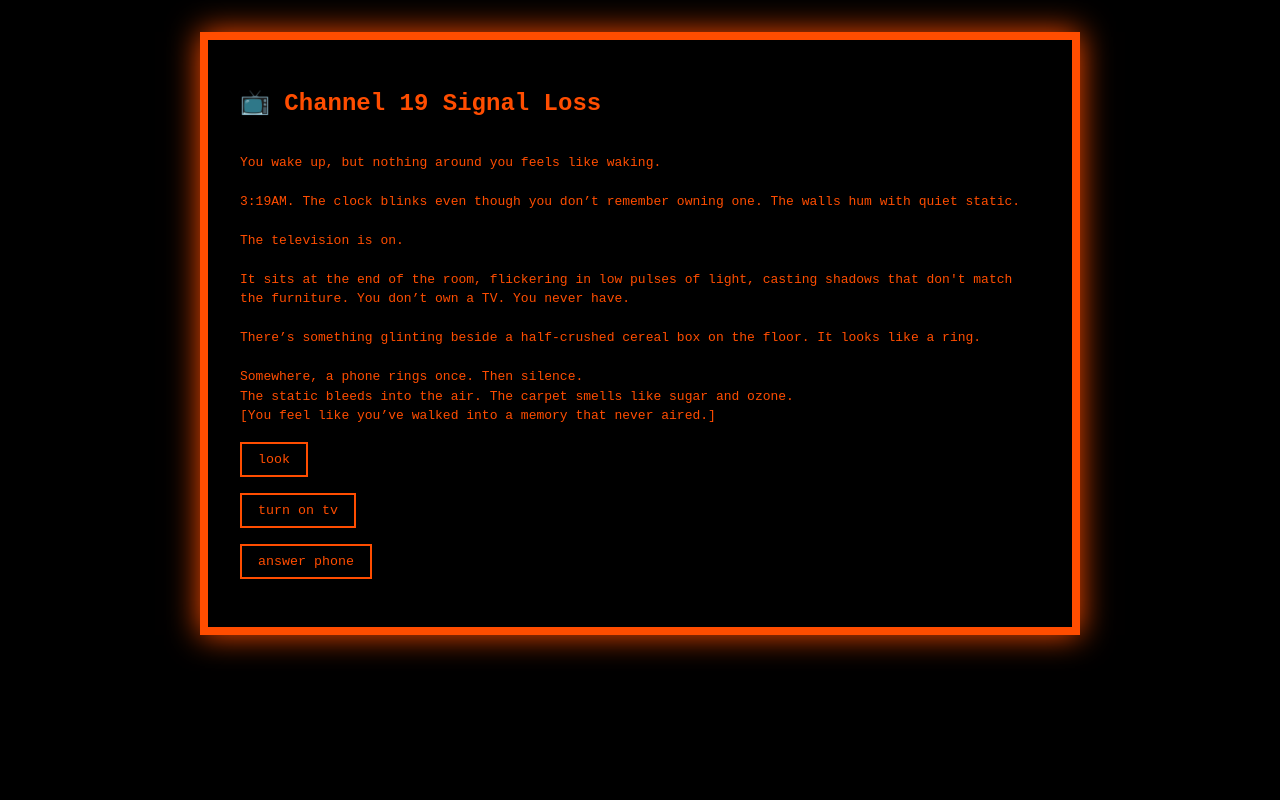
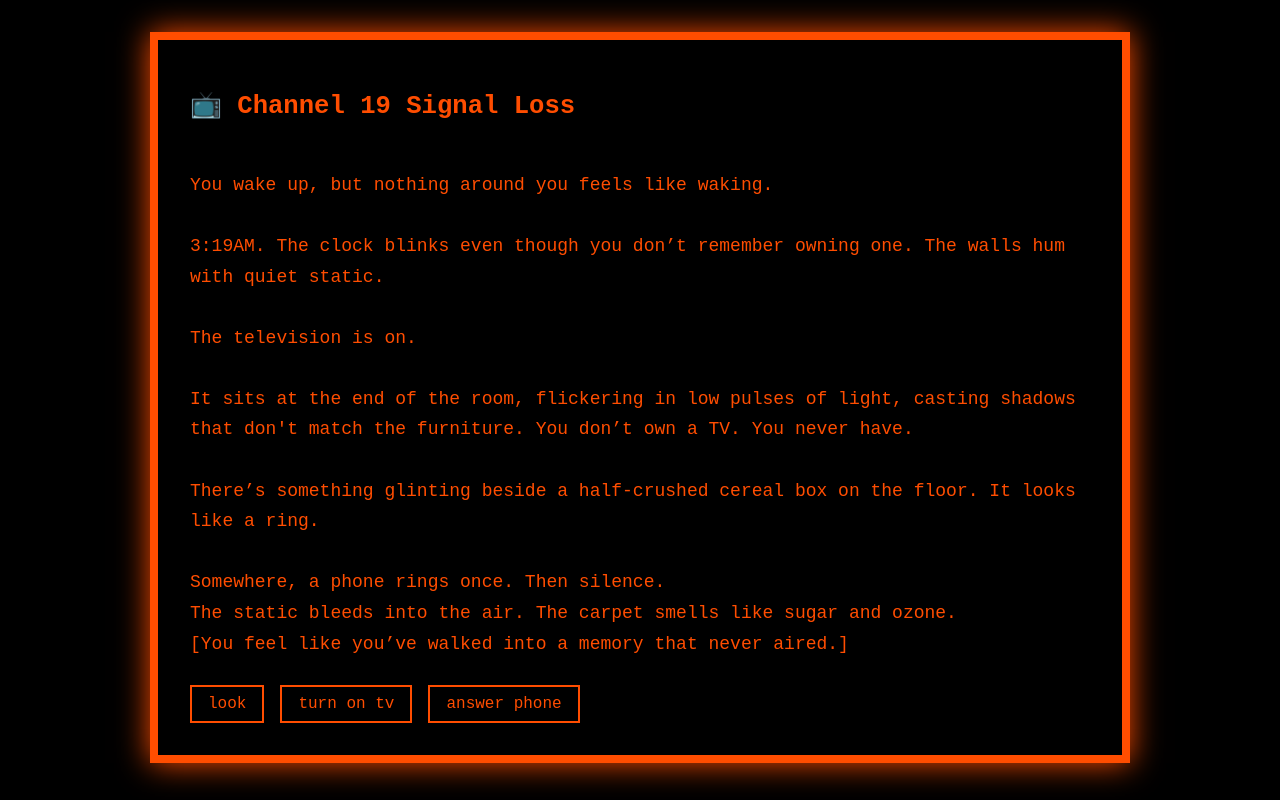
Before and after one commit to chadhunterwrites/channel19-signalloss, a plain HTML site: page index.html in a window 1280 px wide. Drawn offline with Linux system fonts and the light colour scheme.

Commit message:
Update style.css

```diff
--- a/style.css
+++ b/style.css
@@ -2,6 +2,7 @@ body {
   background: black;
   color: #ff4d00;
   font-family: 'Courier New', monospace;
+  font-size: 18px;
   padding: 2rem;
   margin: 0;
 }
@@ -10,13 +11,13 @@ body {
   border: 8px solid #ff4d00;
   box-shadow: 0 0 30px #ff4d00;
   padding: 2rem;
-  max-width: 800px;
+  max-width: 900px;
   margin: auto;
   background: black;
 }
 
 h1 {
-  font-size: 1.5rem;
+  font-size: 1.6rem;
   color: #00ffff;
 }
 
@@ -26,23 +27,30 @@ h1 {
 
 pre {
   white-space: pre-wrap;
-  line-height: 1.5;
+  line-height: 1.7;
   color: #ff4d00;
 }
 
 button {
-  display: block;
-  width: fit-content;
-  margin: 1rem 0;
+  margin: 0.5rem 0.5rem 0 0;
   padding: 0.5rem 1rem;
+  font-size: 1rem;
   background-color: transparent;
   color: #ff4d00;
   border: 2px solid #ff4d00;
   font-family: 'Courier New', monospace;
   cursor: pointer;
+  transition: 0.3s;
 }
 
 button:hover {
   background-color: #ff4d00;
   color: black;
 }
+
+#options-container {
+  margin-top: 1rem;
+  display: flex;
+  flex-wrap: wrap;
+  gap: 0.5rem;
+}
```
